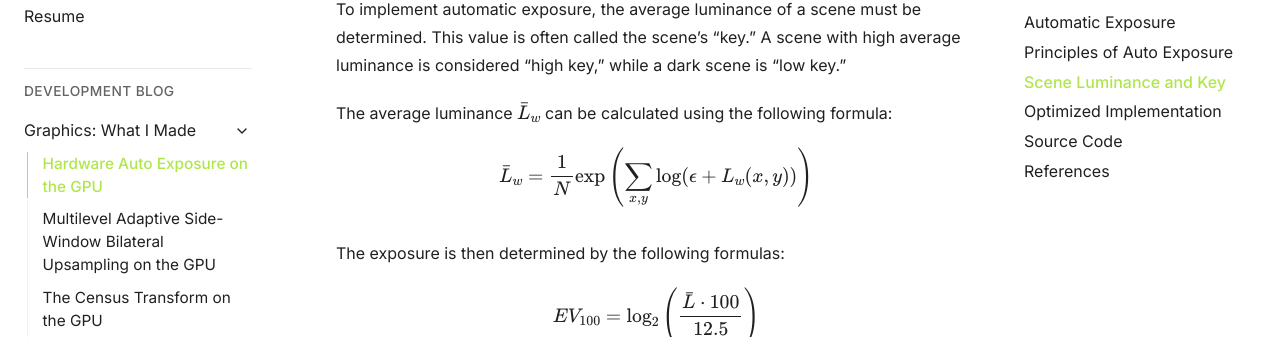
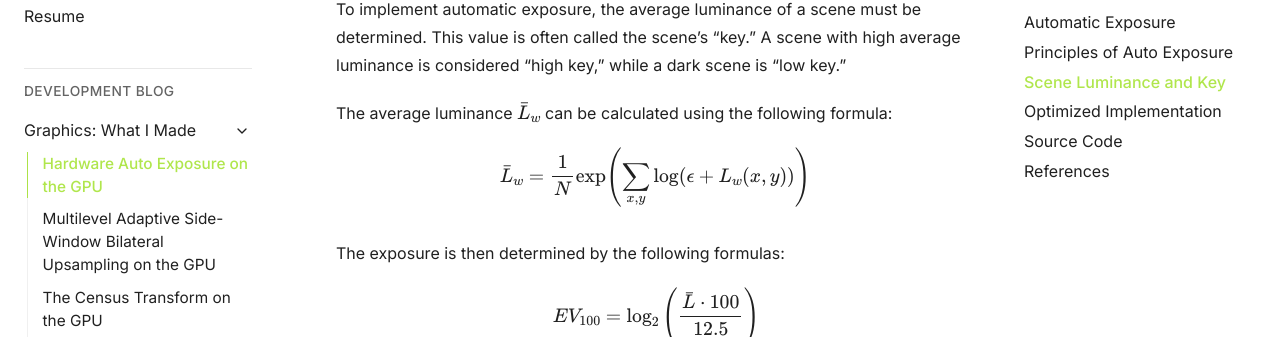
Before and after one commit to papadanku/papadanku.github.io, a Sphinx documentation site: the page built from doc/blog/made/autoexposure.rst, in a window 1280 px wide and 900 px high, scrolled down 568 px. Shown: the part 113-450 px from the top of the window. Built offline with Sphinx 7.4.7, drawn with Linux system fonts in a browser that asks for light colours; some of the changed text lies outside the part shown.

Commit message:
Revise math LaTeX in made/autoexposure.rst - Replace \\text{Exposure} with \\mathrm{Exposure} and add spacing in \\exp and \\log

```diff
--- a/doc/blog/made/autoexposure.rst
+++ b/doc/blog/made/autoexposure.rst
@@ -21,7 +21,7 @@ The average luminance :math:`\bar{L}_w` can be calculated using the following fo
 
 .. math::
 
-   \bar{L}_w = \frac{1}{N} \exp\left(\sum_{x,y} \log(\epsilon + L_w(x,y))\right)
+   \bar{L}_w = \frac{1}{N} \exp\!\left(\sum_{x,y} \log\!\left(\epsilon + L_w(x,y)\right)\right)
 
 The exposure is then determined by the following formulas:
 
```
Also changed, not shown: other parts of doc/blog/made/autoexposure.rst (+1 -1 lines).
